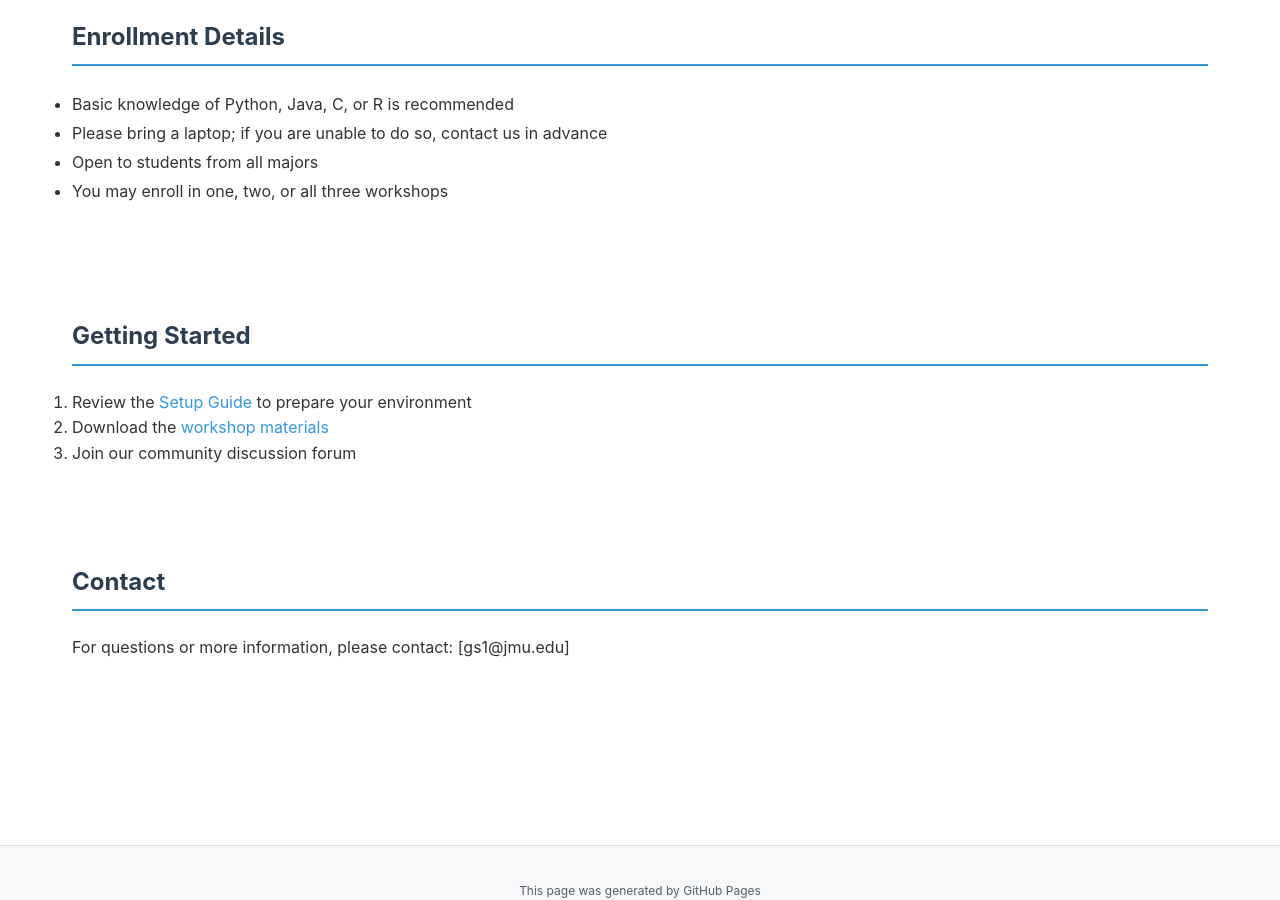
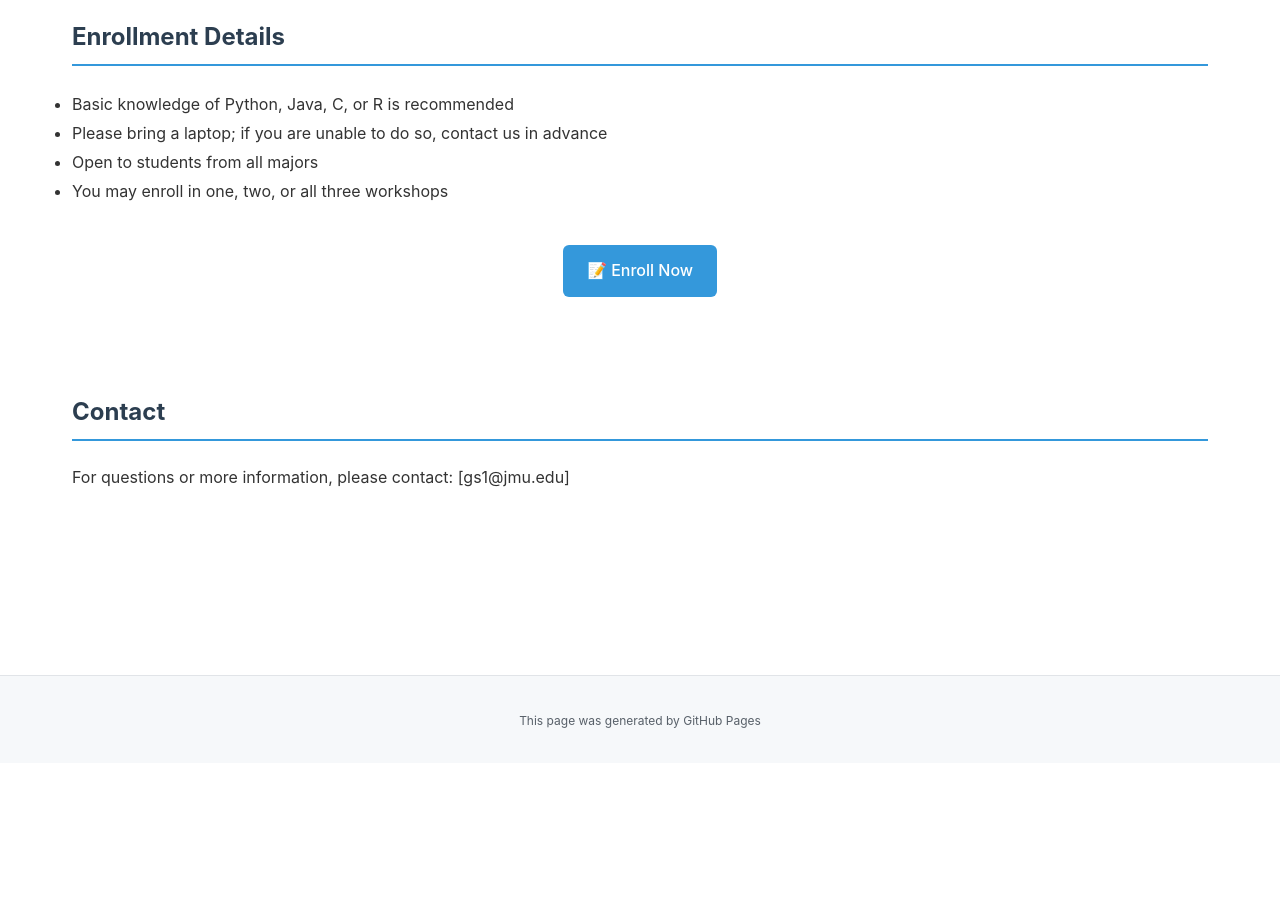
Before and after one commit to duanzhuojun/geospatial-data-analysis-workshops, a Jekyll site: the page built from index.md, in a window 1280 px wide and 900 px high, scrolled down 1853 px. Built offline with Jekyll 4.4.1, drawn with Linux system fonts in a browser that asks for light colours; after the commit the page ends 2616 px from its top, so only the background shows below that.

Commit message:
add enrollment link

```diff
--- a/index.md
+++ b/index.md
@@ -104,10 +104,10 @@ Welcome to the Geospatial Data Analysis Workshops series! These workshops introd
 
 
 Our workshops focus on:
-- **Thunderstorm and Lightning Data Analysis**: Working with real-world meteorological datasets
-- **Geospatial Analysis**: Spatial clustering, pattern recognition, and mapping techniques
-- **Data Mining**: Extracting insights from large-scale environmental datasets
-- **Reproducible Workflows**: Using modern tools and best practices for data science
+  - **Thunderstorm and Lightning Data Analysis**: Working with real-world meteorological datasets
+  - **Geospatial Analysis**: Spatial clustering, pattern recognition, and mapping techniques
+  - **Data Mining**: Extracting insights from large-scale environmental datasets
+  - **Reproducible Workflows**: Using modern tools and best practices for data science
 
 </div>
 
@@ -116,10 +116,10 @@ Our workshops focus on:
 <h2>Learning Objectives</h2>
 
 Participants will:
-- Understand the structure of geospatial and meteorological datasets
-- Apply data mining techniques to thunderstorm-related data
-- Explore spatial and temporal patterns in lightning and weather events
-- Gain hands-on experience with reproducible data analysis workflows
+  - Understand the structure of geospatial and meteorological datasets
+  - Apply data mining techniques to thunderstorm-related data
+  - Explore spatial and temporal patterns in lightning and weather events
+  - Gain hands-on experience with reproducible data analysis workflows
 
 </div>
 
@@ -151,21 +151,17 @@ Participants will:
 
 <h2>Enrollment Details</h2>
 
-- Basic knowledge of Python, Java, C, or R is recommended
-- Please bring a laptop; if you are unable to do so, contact us in advance
-- Open to students from all majors
-- You may enroll in one, two, or all three workshops
+  - Basic knowledge of Python, Java, C, or R is recommended
+  - Please bring a laptop; if you are unable to do so, contact us in advance
+  - Open to students from all majors
+  - You may enroll in one, two, or all three workshops
+
+<div style="text-align: center;">
+  <a href="https://docs.google.com/forms/d/1M06EsLJa7SuCjiA_yNynPSFug94BY_q-A-C73cp0YdI/edit" style="display: inline-block; margin-top: 1.5rem; padding: 0.8rem 1.5rem; background: #3498db; color: white; text-decoration: none; border-radius: 6px; font-weight: 500; transition: background 0.2s;" onmouseover="this.style.background='#2980b9'" onmouseout="this.style.background='#3498db'">📝 Enroll Now</a>
 </div>
 
-<div class="section" markdown="1">
+</div>
 
-<h2>Getting Started</h2>
-
-1. Review the [Setup Guide](setup.html) to prepare your environment
-2. Download the [workshop materials](materials.html)
-3. Join our community discussion forum
-
-</div>
 
 <div class="section" markdown="1">
 
```
